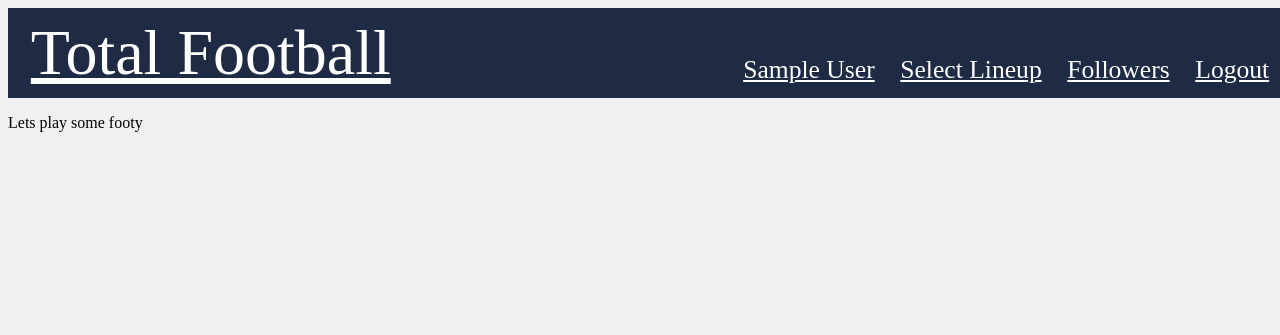
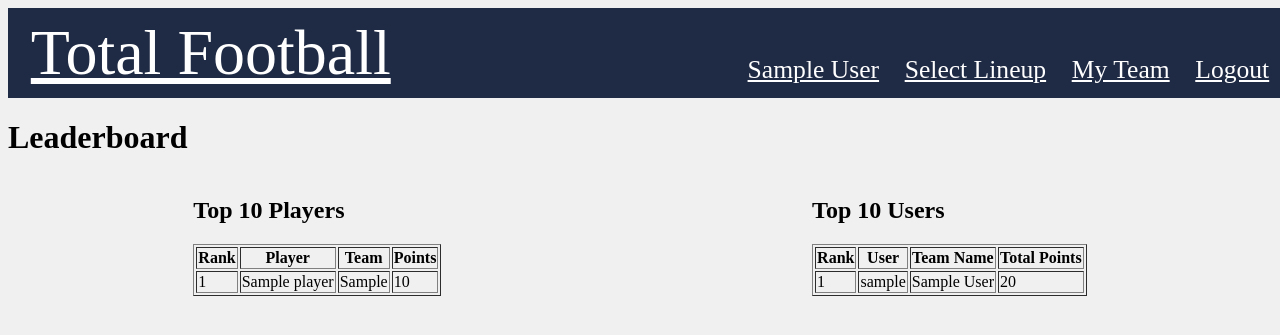
Before and after one commit to AniMani05/Total-Football, a Django app: page /homepage in a window 1280 px wide. Shown: the top 335 px of the page. Run offline with Django 5.2, Linux system fonts and the light colour scheme; a user stored in the database is signed in; tables that the repository leaves empty hold one stand-in row (values such as "Sample post"); parts of the project's set-up code (start-up, migrations or seed data) failed here and were passed over.

Commit message:
Added the leaderboard

```diff
--- a/totalfootball/templates/homepage.html
+++ b/totalfootball/templates/homepage.html
@@ -12,20 +12,79 @@
                 <a href="/homepage">Total Football</a>
             </div>
             <div class="bottom" id="id_nav_profile">
-                <a href="{% url 'profile' user.id%}">{{user.first_name}} {{user.last_name}}</a>
+                <a href="{% url 'profile' user.id %}">{{ user.first_name }} {{ user.last_name }}</a>
             </div>
             <div class="bottom" id="id_nav_global_stream">
                 <a href="/select-lineup">Select Lineup</a>
             </div>
             <div class="bottom" id="id_nav_follower_stream">
-                <a href="/followers">Followers</a>
+                <a href="/my-team">My Team</a>
             </div>
             <div class="bottom" id="id_nav_logout">
                 <a href="/logout">Logout</a>
             </div>
         </div>
-        <div>
-            <p>Lets play some footy</p>
+
+        <h1>Leaderboard</h1>
+
+        <div style="display: flex; justify-content: space-around;">
+            <!-- Top Players Table -->
+            <div>
+                <h2>Top 10 Players</h2>
+                <table border="1">
+                    <thead>
+                        <tr>
+                            <th>Rank</th>
+                            <th>Player</th>
+                            <th>Team</th>
+                            <th>Points</th>
+                        </tr>
+                    </thead>
+                    <tbody>
+                        {% for player in top_players %}
+                            <tr>
+                                <td>{{ forloop.counter }}</td>
+                                <td>{{ player.name }}</td>
+                                <td>{{ player.team }}</td>
+                                <td>{{ player.points }}</td>
+                            </tr>
+                        {% empty %}
+                            <tr>
+                                <td colspan="4">No players found.</td>
+                            </tr>
+                        {% endfor %}
+                    </tbody>
+                </table>
+            </div>
+
+            <!-- Top Users Table -->
+            <div>
+                <h2>Top 10 Users</h2>
+                <table border="1">
+                    <thead>
+                        <tr>
+                            <th>Rank</th>
+                            <th>User</th>
+                            <th>Team Name</th>
+                            <th>Total Points</th>
+                        </tr>
+                    </thead>
+                    <tbody>
+                        {% for user_info in top_users %}
+                            <tr>
+                                <td>{{ forloop.counter }}</td>
+                                <td>{{ user_info.user.username }}</td>
+                                <td>{{ user_info.user.team_name }}</td>
+                                <td>{{ user_info.points }}</td>
+                            </tr>
+                        {% empty %}
+                            <tr>
+                                <td colspan="4">No users found.</td>
+                            </tr>
+                        {% endfor %}
+                    </tbody>
+                </table>
+            </div>
         </div>
     </body>
 </html>
--- a/totalfootball/templates/profile.html
+++ b/totalfootball/templates/profile.html
@@ -19,7 +19,7 @@
                 <a href="/select-lineup">Select Lineup</a>
             </div>
             <div class="bottom" id="id_nav_follower_stream">
-                <a href="/followers">Followers</a>
+                <a href="/my-team">My Team</a>
             </div>
             <div class="bottom" id="id_nav_logout">
                 <a href="/logout">Logout</a>
--- a/totalfootball/views.py
+++ b/totalfootball/views.py
@@ -2,6 +2,7 @@ from django.shortcuts import render, redirect, get_object_or_404
 from django.urls import reverse
 from django.http import Http404, HttpResponse
 from django.contrib import messages
+from django.db.models import Sum
 
 
 from django.contrib.auth import authenticate, login, logout
@@ -10,34 +11,75 @@ from .models import User, Player, Team
 from django.contrib.auth.decorators import login_required
 from .forms import LoginForm, RegisterForm, ProfileForm, LineupSelectionForm
 
+@login_required
 def homepage_action(request):
-    return render(request, "homepage.html")
+    print("Calling this function")
+    # Query the top 10 players with the most points
+    top_players = Player.objects.order_by('-points')[:10]
+    print(top_players)
+
+    # Calculate the total points for each user
+    users_with_points = []
+    for user in User.objects.all():
+        try:
+            team = user.team
+            total_points = team.starting_lineup.aggregate(Sum('points'))['points__sum'] or 0
+
+            # If the team has a captain, double their points
+            if team.captain:
+                total_points += team.captain.points
+
+            users_with_points.append({
+                'user': user,
+                'points': total_points,
+            })
+        except Team.DoesNotExist:
+            # If the user doesn't have a team, skip them
+            continue
+
+    # Sort users by points in descending order
+    top_users = sorted(users_with_points, key=lambda x: x['points'], reverse=True)[:10]
+
+    context = {
+        'top_players': top_players,
+        'top_users': top_users,
+    }
+
+    return render(request, "homepage.html", context)
 
 def login_action(request):
+    # If the user is already authenticated, redirect to the homepage.
     if request.user.is_authenticated:
-        return render (request, "homepage.html")
+        return redirect('homepage')
 
     context = {}
 
-    # Just display the registration form if this is a GET request.
+    # If the request is a GET, display the login form.
     if request.method == 'GET':
         context['form'] = LoginForm()
         return render(request, 'start.html', context)
 
-    # Creates a bound form from the request POST parameters and makes the
-    # form available in the request context dictionary.
+    # Creates a bound form with POST data.
     form = LoginForm(request.POST)
     context['form'] = form
 
-    # Validates the form.
+    # Validate the form data.
     if not form.is_valid():
         return render(request, 'start.html', context)
 
-    new_user = authenticate(username=form.cleaned_data['username'],
-                            password=form.cleaned_data['password'])
+    # Authenticate the user.
+    username = form.cleaned_data['username']
+    password = form.cleaned_data['password']
+    new_user = authenticate(username=username, password=password)
 
+    # If authentication fails, return an error message.
+    if new_user is None:
+        messages.error(request, "Invalid username or password.")
+        return render(request, 'start.html', context)
+
+    # Log the user in and redirect to the homepage.
     login(request, new_user)
-    return redirect(reverse('homepage'))
+    return redirect('homepage')
 
 def register_action(request):
     context = {}
@@ -185,3 +227,21 @@ def select_lineup(request):
     }
 
     return render(request, 'select_lineup.html', context)
+
+@login_required
+def my_team_view(request):
+    try:
+        team = Team.objects.get(user=request.user)
+        players = team.starting_lineup.all()
+        captain = team.captain
+    except Team.DoesNotExist:
+        messages.error(request, "You haven't selected a team yet.")
+        return redirect('select_lineup')
+
+    context = {
+        'team': team,
+        'players': players,
+        'captain': captain,
+    }
+
+    return render(request, 'my_team.html', context)
--- a/webapps/urls.py
+++ b/webapps/urls.py
@@ -16,7 +16,7 @@ Including another URLconf
 """
 from django.contrib import admin
 from django.urls import path
-from totalfootball.views import login_action, register_action, homepage_action, logout_action, profile_action, get_profile_picture, select_lineup
+from totalfootball.views import login_action, register_action, homepage_action, logout_action, profile_action, get_profile_picture, select_lineup, my_team_view
 
 urlpatterns = [
     path('', login_action, name='home'),
@@ -27,4 +27,5 @@ urlpatterns = [
     path('profile/<int:user_id>', profile_action, name="profile"),
     path('photo/<int:user_id>/', get_profile_picture, name="photo"),
     path('select-lineup/', select_lineup, name='select_lineup'),
+    path('my-team/', my_team_view, name='my_team'),
 ]
```
Also changed, not shown: totalfootball/templates/my_team.html (added, +50 -0 lines), totalfootball/templates/select_lineup.html (+19 -1 lines).
